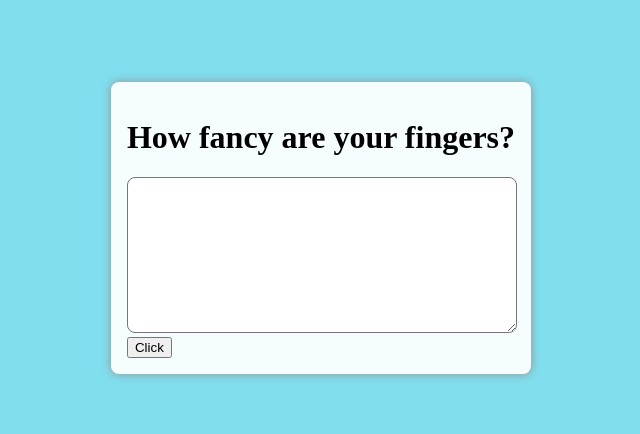
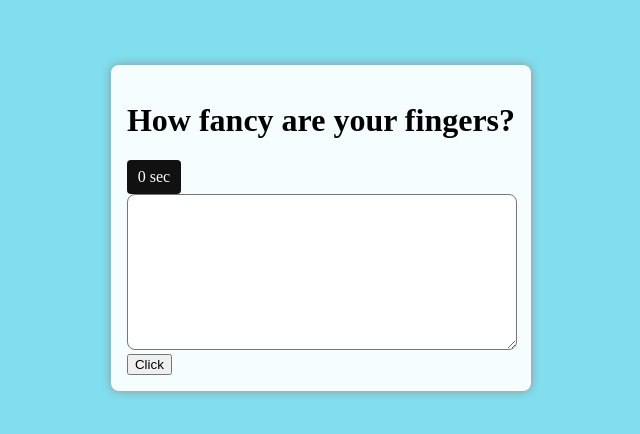
Before and after one commit to CoulKe/typing_game, a Vue app in the folder vue-intro/: page / in a window 1280 px wide. Shown: the part 180-614 px from the top of the page, without its empty margins (319-959 px from the left). Built offline with nearby package versions, Linux system fonts and the light colour scheme.

Commit message:
Added a timer

```diff
--- a/vue-intro/src/App.vue
+++ b/vue-intro/src/App.vue
@@ -1,5 +1,6 @@
 <template>
   <h1>How fancy are your fingers?</h1>
+  <div class="timer">{{ `${count} sec` }}</div>
   <div>
      <span v-bind:class = "{
           correct: word.correct,
@@ -16,7 +17,7 @@
     rows="10"
     @keyup.space="processInput($event)"
   ></textarea>
-  <button @click="fetchData()">Click</button>
+  <button @click="fetchData(), runTimer()">Click</button>
 </template>
 
 <script>
@@ -25,6 +26,7 @@ export default {
     return {
       inputValue: "",
       index: 0,
+      count: 0,
       fetchedText: [],
     };
   },
@@ -45,6 +47,11 @@ export default {
           };
         });
       return (this.fetchedText = obj);
+    },
+    runTimer(){
+        setInterval(() => {
+            ++this.count
+        }, 1000)
     },
     processInput(event) {
       event.preventDefault();
@@ -89,6 +96,19 @@ body{
   padding: 1rem;
   box-shadow: 0px 0px 10px #929292;
 }
+.timer {
+  background-color: #111;
+  color: #fefefe;
+  min-width: 20px;
+  max-width: 50px;
+  height: 30px;
+  display: flex;
+  align-items: center;
+  justify-content: space-evenly;
+  padding: 2px;
+  border-radius: 4px;
+  /* opacity: 0; */
+}
 .pending {
     font-weight: bold;
 }
```
